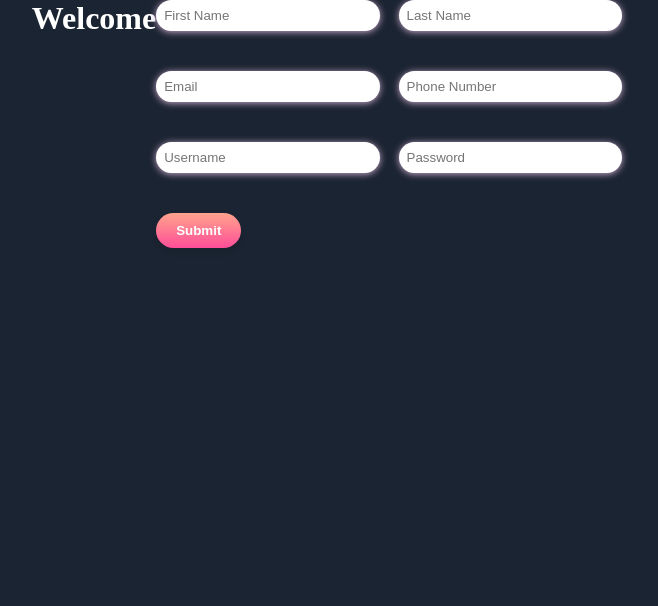
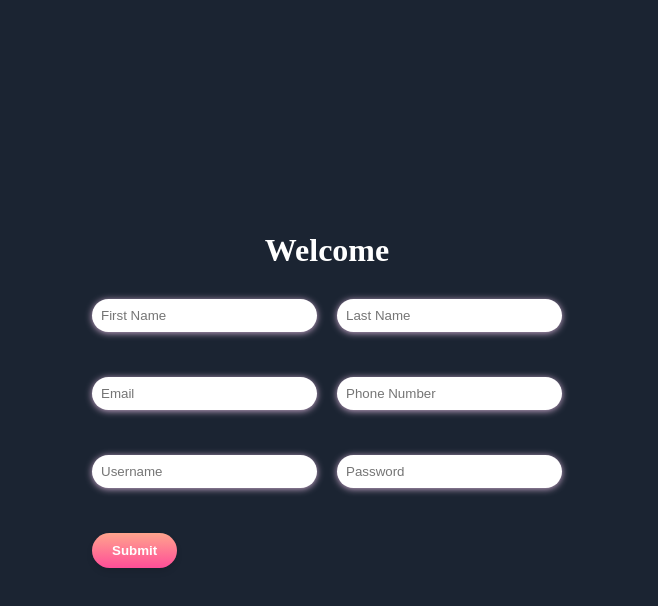
Before and after one commit to fikireguale/comp307-proj, a React (Create React App) app in the folder frontend/: page /registration in a window 1280 px wide. Shown: the top 606 px of the page, without its empty margins (313-971 px from the left). Built offline with nearby package versions, Linux system fonts and the light colour scheme.

Commit message:
modified

```diff
--- a/frontend/src/index.css
+++ b/frontend/src/index.css
@@ -1,37 +1,44 @@
 .registration {
   display: flex;
+  flex-direction: column;
+  align-items: center;
   justify-content: center;
   height: 100vh;
   width: 100vw;
   background-color: #1B2432;
-
+  padding: 50px;
 }
 
 .registration h1{
   color:white;
   margin-bottom: 30px;
+  text-align: center;
 }
 
 .registration .row{
   display: flex;
   justify-content: space-between;
   margin-bottom: 15px;
+  width: 100%;
+  max-width: 600px;
+
 }
 
 .registration .submitButton button{
   padding: 10px 20px;
+  text-align: center;
   background-image: linear-gradient(180deg, #ffa48d, #ff4e98);
   color: white;
   font-weight: bold;
   border: none;
   border-radius: 25px;
-  text-align: center;
   text-decoration: none;
   display:inline-block;
   box-shadow: 0 4px 6px rgba(0, 0, 0, 0.1);
   transition: all 0.3s ease;
   cursor: pointer;
   outline: none;
+
 }
 
 .registration button:hover {
@@ -40,12 +47,13 @@
 }
 
 .registration input {
-  width: 48%;
-  padding: 8px;
+  width: calc(50% - 10px);
+  padding: 9px;
   border-radius: 25px;
   border: none;
   box-shadow: 0 1px 7px rgb(205, 172, 206);
-  margin-bottom: 25px; /* Spacing between input fields */
+  margin-bottom: 30px; /* Spacing between input fields */
+  display: flex;
 
 }
 
```
